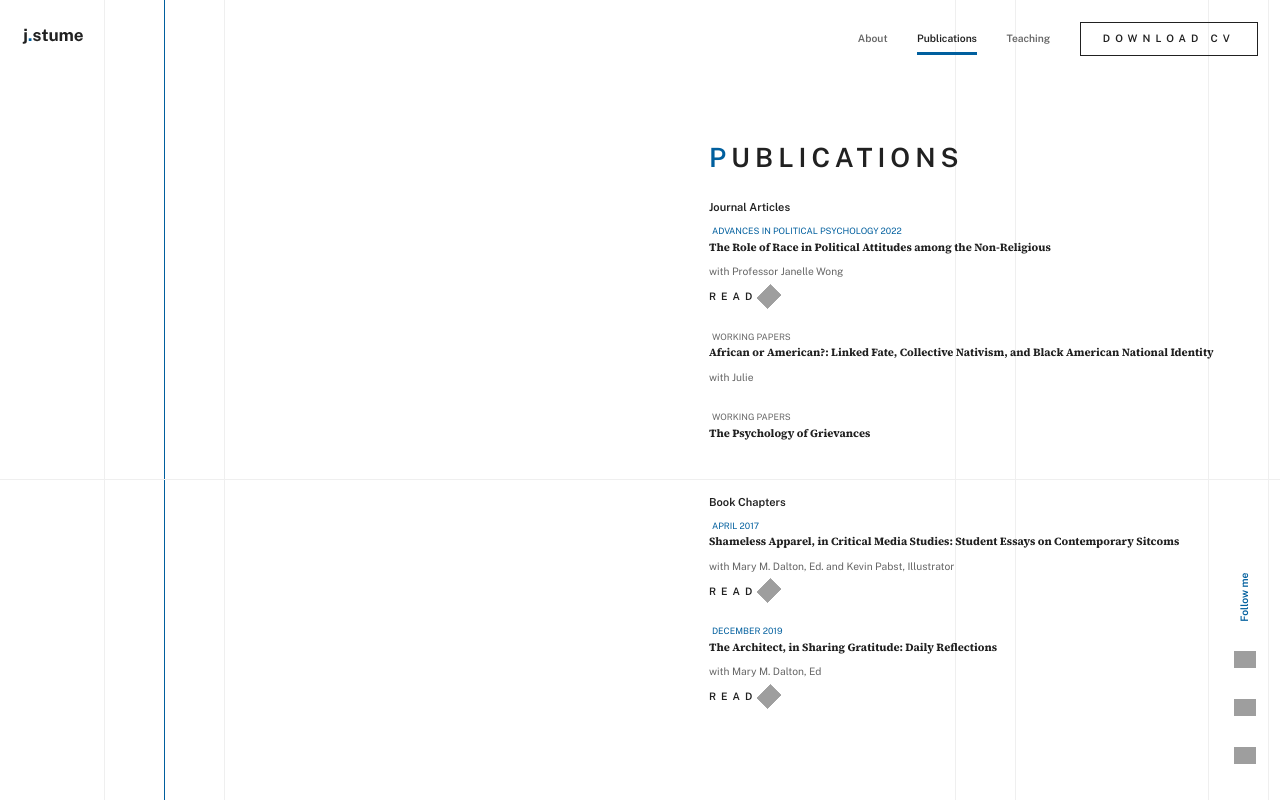
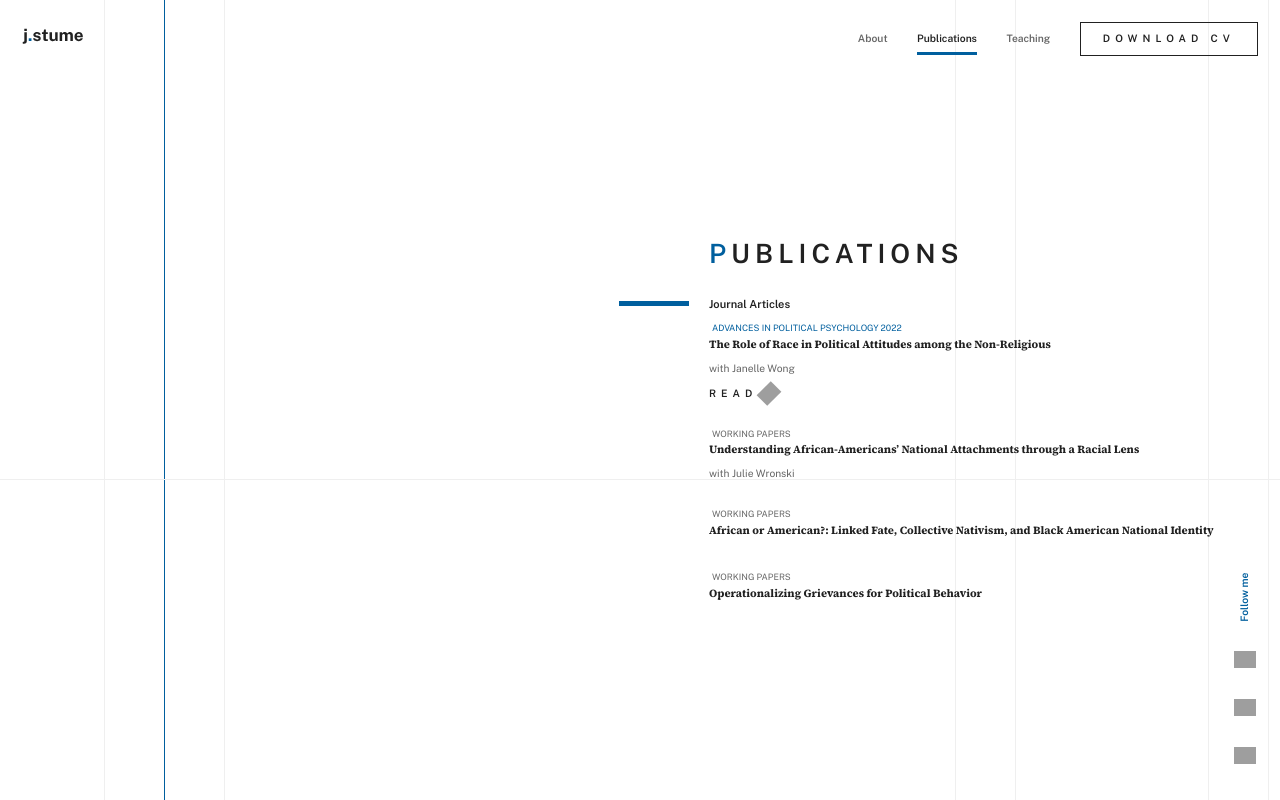
Before and after one commit to alecherryy/jenn-folio, a React (Create React App) app: page /publications in a window 1280 px wide. Built offline with nearby package versions, Linux system fonts and the light colour scheme; grey boxes are pictures that could not be loaded.

Commit message:
add new resume

```diff
--- a/src/components/core/Advisors/Advisors.tsx
+++ b/src/components/core/Advisors/Advisors.tsx
@@ -3,7 +3,7 @@ import './styles.scss';
 export const Advisors = () => {
   return (
     <p className="c-advisors">
-      <span className="c-advisors__label">Co-Advisors:</span> Chryl Laird and Lilliana Mason
+      <span className="c-advisors__label">Co-Advisors:</span> Lilliana Mason and Chryl Laird
     </p>
   )
 }
--- a/src/components/core/Committee/Committee.tsx
+++ b/src/components/core/Committee/Committee.tsx
@@ -27,7 +27,8 @@ export const Committee = () => {
       (
         <>
           <a className="c-committee__person" href={person.website} target="_blank" rel="noreferrer">{person.name}</a>
-          {index === COMMITTEE.length - 1 ? '' : index === COMMITTEE.length - 2 ? ' and ' : ', '}
+          {index === 1 && <span className="u-txt-italic"> (Co-Chairs)</span>}
+          {index === COMMITTEE.length - 1 ? '' : index === 0 ? ' and ' : ', '}
         </>
       )
       )}
--- a/src/components/core/DownloadCV/DownloadCV.tsx
+++ b/src/components/core/DownloadCV/DownloadCV.tsx
@@ -14,6 +14,6 @@ export const DownloadCV = ({ isMobile, modifierClasses = '' }: Props) => {
   ].join(' ').trim();
 
   return (
-    <a className={classes} href="./files/St-Sume-CV.pdf" download>Download CV</a>
+    <a className={classes} href="./files/CV - St Sume, Jennifer.pdf" download>Download CV</a>
   )
 }
--- a/src/components/layouts/Grid/styles.scss
+++ b/src/components/layouts/Grid/styles.scss
@@ -23,7 +23,6 @@
 
   @include bp-desktop-lg {
     grid-template-columns: repeat(3, 1fr);
-    gap: $spacing-6;
   }
 }
 
@@ -39,7 +38,6 @@
 
   @include bp-desktop-lg {
     grid-template-columns: repeat(4, 1fr);
-    gap: $spacing-6;
   }
 }
 
@@ -55,6 +53,5 @@
 
   @include bp-desktop-lg {
     grid-template-columns: repeat(6, 1fr);
-    gap: $spacing-6;
   }
 }
--- a/src/components/pages/Home/Home.tsx
+++ b/src/components/pages/Home/Home.tsx
@@ -1,7 +1,7 @@
 import './styles.scss';
 import { Fade } from "react-awesome-reveal"
 import { HOME } from 'wording';
-import { Content, Headshot, PapersGrid, Title } from 'components/core';
+import { Content, DownloadCV, Headshot, PapersGrid, Title } from 'components/core';
 import { Split } from 'components/layouts';
 
 /**
@@ -26,6 +26,7 @@ export const Home = () => {
                 <p className="u-txt-black">
                   {HOME.intro}
                 </p>
+                <DownloadCV />
               </Title>
             </div>
             <PapersGrid decorated cols={3} title={HOME.publications} content={HOME.publicationsList} />
--- a/src/components/pages/Publications/Publications.tsx
+++ b/src/components/pages/Publications/Publications.tsx
@@ -16,8 +16,8 @@ export const Publications = () => {
         <Fade duration={1000} direction="right">
           <Content>
             <Title singleChar="P" title="ublications" />
-            <PapersGrid title={PUBLICATIONS.journals} cols={3} content={PUBLICATIONS.publicationsList} />
-            <PapersGrid title={PUBLICATIONS.chapters} cols={3} content={PUBLICATIONS.chaptersList} />
+            <PapersGrid decorated title={PUBLICATIONS.journals} cols={3} content={PUBLICATIONS.publicationsList} />
+            {/* <PapersGrid title={PUBLICATIONS.chapters} cols={3} content={PUBLICATIONS.chaptersList} /> */}
           </Content>
         </Fade>
       </Split>
--- a/src/wording/home.ts
+++ b/src/wording/home.ts
@@ -6,20 +6,17 @@ export const HOME = {
   publicationsList: [{
     date: ' Advances in Political Psychology 2022',
     title: 'The Role of Race in Political Attitudes among the Non-Religious',
-    subtitle: 'with Professor Janelle Wong',
-    path: './files/Political Psychology - 2022 - St Sume - The Role of Race in Political Attitudes Among the Religiously Unaffiliated.pdf',
-    newTab: true,
+    subtitle: 'with Janelle Wong',
+    path: 'https://onlinelibrary.wiley.com/doi/10.1111/pops.12849',
     download: false
   },
   {
     date: 'Working Papers',
-    title: 'African or American?: Linked Fate, Collective Nativism, and Black American National Identity',
-    subtitle: 'with Julie',
-    // path: '/publications/the-role-of-race-in-political-attitudes'
+    title: `Understanding African-Americans’ National Attachments through a Racial Lens`,
+    subtitle: 'with Julie Wronski',
   },
   {
     date: 'Working Papers',
-    title: 'The Psychology of Grievances',
-    // path: '/publications/the-role-of-race-in-political-attitudes'
+    title: 'African or American?: Linked Fate, Collective Nativism, and Black American National Identity',
   }]
 }
--- a/src/wording/publications.ts
+++ b/src/wording/publications.ts
@@ -2,40 +2,41 @@ export const PUBLICATIONS = {
   journals: 'Journal Articles',
   publicationsList: [
     {
-      date: 'Advances in Political Psychology 2022',
+      date: ' Advances in Political Psychology 2022',
       title: 'The Role of Race in Political Attitudes among the Non-Religious',
-      subtitle: 'with Professor Janelle Wong',
+      subtitle: 'with Janelle Wong',
       path: 'https://onlinelibrary.wiley.com/doi/10.1111/pops.12849',
       download: false
     },
     {
       date: 'Working Papers',
-      title: 'African or American?: Linked Fate, Collective Nativism, and Black American National Identity',
-      subtitle: 'with Julie',
-      // path: '/publications/the-role-of-race-in-political-attitudes'
+      title: `Understanding African-Americans’ National Attachments through a Racial Lens`,
+      subtitle: 'with Julie Wronski',
     },
     {
       date: 'Working Papers',
-      title: 'The Psychology of Grievances',
-      // path: '/publications/the-role-of-race-in-political-attitudes'
+      title: 'African or American?: Linked Fate, Collective Nativism, and Black American National Identity',
+    },
+    {
+      date: 'Working Papers',
+      title: 'Operationalizing Grievances for Political Behavior',
     }
   ],
-  chapters: 'Book Chapters',
-  chaptersList: [
-    {
-      date: 'April 2017',
-      title: 'Shameless Apparel, in Critical Media Studies: Student Essays on Contemporary Sitcoms',
-      subtitle: 'with Mary M. Dalton, Ed. and  Kevin Pabst, Illustrator',
-      path: 'https://www.amazon.com/Critical-Media-Studies-Student-Contemporary/dp/1618460307',
-      download: false
-    },
-    {
-      date: 'December 2019',
-      title: 'The Architect, in Sharing Gratitude: Daily Reflections',
-      subtitle: 'with Mary M. Dalton, Ed',
-      path: 'https://www.amazon.com/Sharing-Gratitude-Reflections-Mary-Dalton/dp/1618460919',
-      download: false,
-    },
-  ],
-
+  // chapters: 'Book Chapters',
+  // chaptersList: [
+  //   {
+  //     date: 'April 2017',
+  //     title: 'Shameless Apparel, in Critical Media Studies: Student Essays on Contemporary Sitcoms',
+  //     subtitle: 'with Mary M. Dalton, Ed. and  Kevin Pabst, Illustrator',
+  //     path: 'https://www.amazon.com/Critical-Media-Studies-Student-Contemporary/dp/1618460307',
+  //     download: false
+  //   },
+  //   {
+  //     date: 'December 2019',
+  //     title: 'The Architect, in Sharing Gratitude: Daily Reflections',
+  //     subtitle: 'with Mary M. Dalton, Ed',
+  //     path: 'https://www.amazon.com/Sharing-Gratitude-Reflections-Mary-Dalton/dp/1618460919',
+  //     download: false,
+  //   },
+  // ],
 }
```
Also changed, not shown: 2 other files (tests, documents, lock files or other folders).
